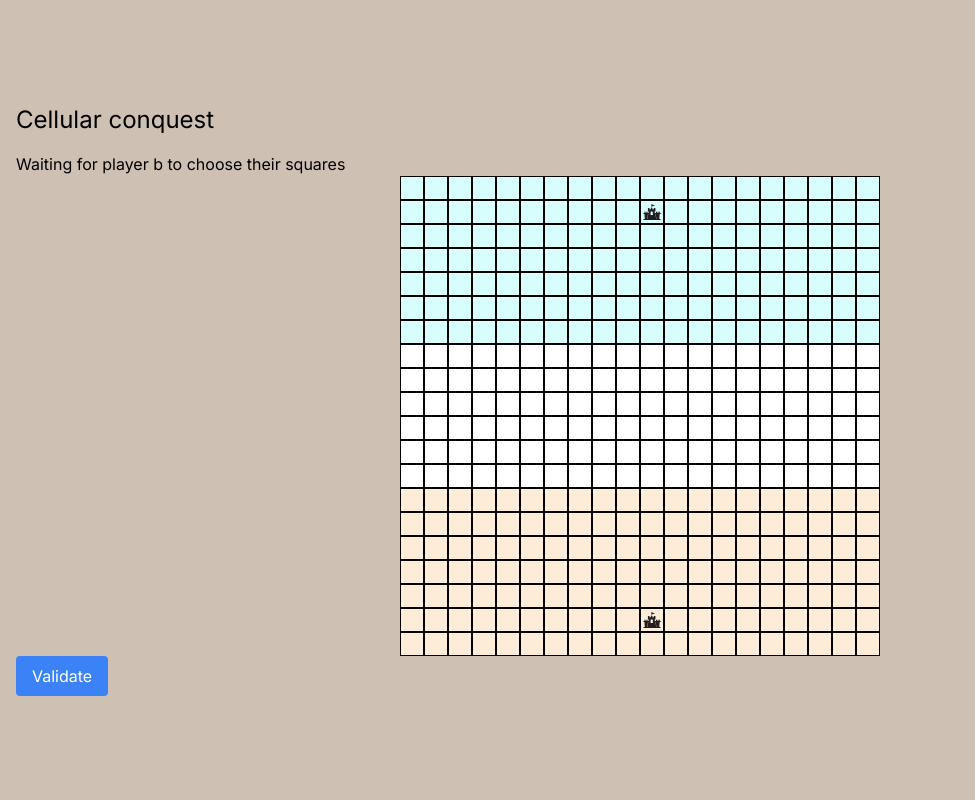
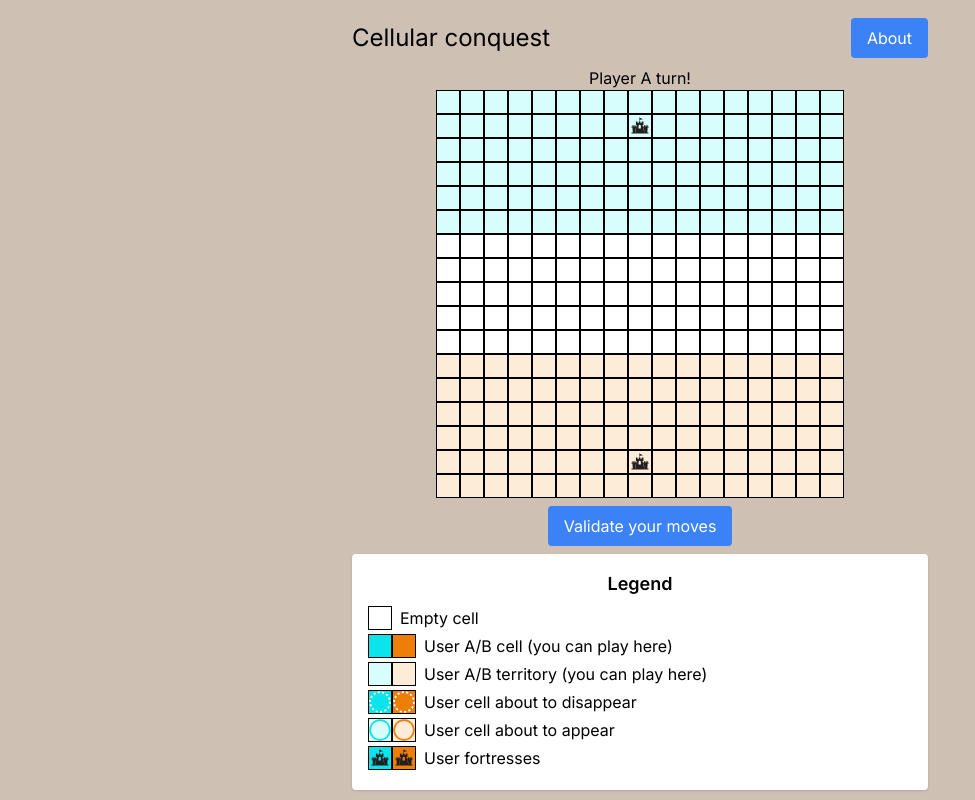
Before and after one commit to morgangiraud/cellular-conquest, a Next.js app: page / in a window 1280 px wide. Shown: the whole page, without its empty margins (0-975 px from the left). Built offline with nearby package versions, Linux system fonts and the light colour scheme.

Commit message:
Improve UI/UX

```diff
--- a/src/GameContext.tsx
+++ b/src/GameContext.tsx
@@ -29,6 +29,7 @@ interface GameContextProps {
   setMoves: React.Dispatch<React.SetStateAction<string[]>>;
   handleCellClick: (i: number, j: number) => boolean;
   handleValidation: () => void;
+  resetState: () => void;
 }
 
 export const GameContext = createContext<GameContextProps | undefined>(
@@ -57,8 +58,7 @@ export const GameContextProvider = ({
 
   const [statusText, setStatusText] = useState("");
 
-  // Initialize the board
-  useEffect(() => {
+  const resetState = () => {
     const game = new Game(size, fortressCfg);
 
     setGame(game);
@@ -72,6 +72,11 @@ export const GameContextProvider = ({
         ? GameState.PLAYER_A
         : GameState.PLAYER_B
     );
+  };
+
+  // Initialize the board
+  useEffect(() => {
+    resetState();
     // The dependency list is empty so this is only run once on mount
   }, []); // eslint-disable-line react-hooks/exhaustive-deps
 
@@ -79,7 +84,7 @@ export const GameContextProvider = ({
   useEffect(() => {
     if (player === undefined) return;
 
-    setStatusText(`Waiting for player ${player} to choose their squares`);
+    setStatusText(`Player ${player.toUpperCase()} turn!`);
   }, [player]);
 
   // Game state listener
@@ -159,7 +164,7 @@ export const GameContextProvider = ({
 
       return false;
     },
-    [player, cells, moves]
+    [player, cells, moves, size]
   );
 
   const handleValidation = useCallback(() => {
@@ -214,6 +219,7 @@ export const GameContextProvider = ({
         setMoves,
         handleCellClick,
         handleValidation,
+        resetState,
       }}
     >
       {children}
--- a/src/app/page.tsx
+++ b/src/app/page.tsx
@@ -5,9 +5,11 @@ import GridView from "../components/GridView";
 import { useGameData } from "@/GameContext";
 import { GameState } from "@/constants";
 import { useEffect } from "react";
+import Legend from "@/components/Legend";
+import AboutModal from "@/components/AboutModal";
 
 export default function Home() {
-  const { gameState, statusText, handleValidation } = useGameData();
+  const { gameState, statusText, handleValidation, resetState } = useGameData();
 
   useEffect(() => {
     if (gameState === undefined) return;
@@ -23,20 +25,34 @@ export default function Home() {
 
   return (
     <div className="flex items-center justify-center h-screen">
-      <div className="container mx-auto p-4">
-        <h1 className="text-2xl mb-4">Cellular conquest</h1>
-        <p>{statusText}</p>
+      <div className="container mx-auto max-w-xl">
+        <div className="flex">
+          <h1 className="text-2xl ml-0 mr-auto my-auto">Cellular conquest</h1>
+          <AboutModal />
+        </div>
+
+        <p className="text-center">{statusText}</p>
+
         <GridView />
+        <div className="flex justify-center">
           {(gameState === GameState.PLAYER_A ||
             gameState === GameState.PLAYER_B) && (
             <Button
+              className="mx-auto"
               variant="contained"
               color="primary"
               onClick={handleValidation}
             >
-            Validate
+              Validate your moves
             </Button>
           )}
+          {gameState === GameState.END && (
+            <Button variant="contained" color="primary" onClick={resetState}>
+              Restart
+            </Button>
+          )}
+        </div>
+        <Legend />
       </div>
     </div>
   );
--- /dev/null
+++ b/src/components/AboutModal.tsx
@@ -0,0 +1,68 @@
+import { useState } from "react";
+
+import Button from "@/components/Button";
+import { NB_UPDATE_PER_TURN } from "@/constants";
+
+export default function AboutModal() {
+  const [isOpen, setIsOpen] = useState(false);
+
+  return (
+    <div>
+      <Button
+        className="mx-auto"
+        variant="contained"
+        color="primary"
+        onClick={() => setIsOpen(true)}
+      >
+        About
+      </Button>
+      {isOpen && (
+        <div className="fixed inset-0 flex items-center justify-center z-50">
+          {/* Overlay */}
+          <div
+            className="fixed inset-0 bg-black opacity-50"
+            onClick={() => setIsOpen(false)}
+          />
+
+          <div className="bg-white p-6 rounded shadow-lg max-w-md max-h-[80%] overflow-auto w-full mx-auto z-10">
+            <h2 className="text-xl font-bold mb-3">Game mechanics</h2>
+            <ol className="list-decimal list-inside space-y-2">
+              <li className="text-lg">
+                The game accommodates two players, referred to as Player A and
+                Player B.
+              </li>
+              <li className="text-lg">
+                Each cell in the game can exist in one of three states: empty,
+                occupied by Player A (marked as &apos;a&apos;), or occupied by
+                Player B (marked as &apos;b&apos;).
+              </li>
+              <li className="text-lg">
+                The transitions of the cells follow the rules of Conway&apos;s
+                Game of Life, where &apos;a&apos; and &apos;b&apos; represent
+                live cells. When a new cell is born, its type is determined by
+                the majority of its neighboring cells.
+              </li>
+              <li className="text-lg">
+                The game grid is divided into two territories, each serving as
+                the &apos;country&apos; for one player. Within each country,
+                there is a designated area known as the &apos;fortress&apos;.
+              </li>
+              <li className="text-lg">
+                Each turn, both players are allowed to modify the state of up to
+                three cells within their respective countries. After these
+                modifications, the game evolves naturally for{" "}
+                {NB_UPDATE_PER_TURN} iterations according to the rules of
+                cellular automata.
+              </li>
+              <li className="text-lg">
+                The ultimate objective is to infiltrate the opponent&apos;s
+                fortress. The first player to successfully place a cell within
+                the fortress of the opposing player is declared the winner.
+              </li>
+            </ol>
+          </div>
+        </div>
+      )}
+    </div>
+  );
+}
--- a/src/components/Button.tsx
+++ b/src/components/Button.tsx
@@ -1,13 +1,20 @@
 interface ButtonProps {
+  className?: string;
   variant?: string;
   color?: string;
   onClick: () => void;
   children: React.ReactNode;
 }
 
-const Button = ({ variant, color, onClick, children }: ButtonProps) => (
+const Button = ({
+  variant,
+  color,
+  onClick,
+  children,
+  className = "",
+}: ButtonProps) => (
   <button
-    className={`px-4 py-2 rounded ${
+    className={`px-4 py-2 my-2 rounded ${className} ${
       variant === "contained"
         ? "bg-blue-500 text-white"
         : "border border-blue-500 text-blue-500"
--- a/src/components/CellView.tsx
+++ b/src/components/CellView.tsx
@@ -1,10 +1,11 @@
 import React, { useState } from "react";
 
 import { CellState, Diff, NB_MAX_MOVES, Territory } from "@/constants";
-import { Fort } from "@/svgs/fort";
+import { Fort } from "@/svgs/Fort";
 import { Cell } from "@/Game";
 import { classNames } from "@/utils";
-import { DashedCircle } from "./svgs/dashed-circle";
+import { DashedCircle } from "@/svgs/DashedCircle";
+import { Circle } from "@/svgs/Circle";
 
 interface CellViewProps {
   cell: Cell;
@@ -28,7 +29,7 @@ const CellView = ({
     const maximumReached = onClick();
     if (maximumReached) {
       setShowTooltip(true);
-      setTimeout(() => setShowTooltip(false), 2000);
+      setTimeout(() => setShowTooltip(false), 1000);
     } else {
       setIsBouncing(true);
       setTimeout(() => setIsBouncing(false), 300);
@@ -44,10 +45,12 @@ const CellView = ({
     <>
       <div
         className={classNames(
-          "w-6 h-6 border border-black flex items-center justify-center",
+          "w-6 h-6 border border-black relative items-center justify-center",
           bgClass,
           canInteract
-            ? `cursor-pointer hover:border-cell-${cell.state} hover:scale-125 ${
+            ? `cursor-pointer hover:border-cell-${
+                cell.state
+              } hover:scale-125 hover:z-10 ${
                 isBouncing ? "animate-bounce" : ""
               }`
             : "cursor-not-allowed",
@@ -56,20 +59,30 @@ const CellView = ({
         onClick={handleClick}
       >
         {diff[0] === -1 && (
-          <div className="relative w-6 h-6">
-            <DashedCircle color="black"></DashedCircle>
+          <div className="absolute top-0 left-0 w-full h-full">
+            <DashedCircle color="white" />
           </div>
         )}{" "}
         {diff[0] === 1 && (
-          <div className="relative w-6 h-6">
-            <DashedCircle
+          <div className="absolute top-0 left-0 w-full h-full">
+            <Circle
               color={
                 diff[1] === CellState.A ? "var(--cell-a)" : "var(--cell-b)"
               }
-            ></DashedCircle>
+            />
           </div>
         )}
-        {isFortress && <Fort />}
+        {isFortress && (
+          <div
+            className={
+              diff[0] === 0
+                ? "absolute top-0 left-0 w-full h-full"
+                : "absolute top-0.5 left-0 w-full h-4"
+            }
+          >
+            <Fort />
+          </div>
+        )}
         {showTooltip && (
           <div className="absolute -top-8 left-1/2 transform -translate-x-1/2 w-48 p-2 bg-black text-white text-xs rounded">
             Maximum {NB_MAX_MOVES} squares can be selected. Unselect a square
--- a/src/components/GridView.tsx
+++ b/src/components/GridView.tsx
@@ -2,22 +2,47 @@
 
 import React from "react";
 
-import Row from "./Row";
 import { useGameData } from "@/GameContext";
+import { CellState, Diff, Territory } from "@/constants";
+import CellView from "./CellView";
 
 const GridView = () => {
-  const { size, cells, handleCellClick } = useGameData();
+  const { size, cells, handleCellClick, fortressCfg, player, nextDiffMap } =
+    useGameData();
 
   if (!cells) return null;
   return (
     <div className={`grid grid-cols-${size} gap-0`}>
-      {cells.map((cellsRow, rowIndex) => (
-        <Row
-          key={rowIndex}
-          cellsRow={cellsRow}
-          rowIndex={rowIndex}
-          onCellClick={handleCellClick}
-        />
+      {cells.map((cellsRow, rowIdx) => (
+        <div key={rowIdx} className="flex mx-auto">
+          {cellsRow.map((cell, colIdx) => {
+            const isFortress =
+              fortressCfg &&
+              (fortressCfg.a.x === colIdx || fortressCfg.b.x === colIdx) &&
+              (fortressCfg.a.y === rowIdx || fortressCfg.b.y === rowIdx);
+
+            const canInteract =
+              (player === CellState.A &&
+                [Territory.A, Territory.AB].indexOf(cell.territory) !== -1) ||
+              (player === CellState.B &&
+                [Territory.B, Territory.AB].indexOf(cell.territory) !== -1);
+
+            const nextDiff: Diff = nextDiffMap
+              ? nextDiffMap[rowIdx][colIdx]
+              : [0, CellState.EMPTY];
+
+            return (
+              <CellView
+                key={colIdx}
+                cell={cell}
+                diff={nextDiff}
+                canInteract={canInteract}
+                isFortress={isFortress}
+                onClick={() => canInteract && handleCellClick(rowIdx, colIdx)}
+              />
+            );
+          })}
+        </div>
       ))}
     </div>
   );
--- /dev/null
+++ b/src/components/Legend.tsx
@@ -0,0 +1,132 @@
+import React from "react";
+import { CellState, Diff, Territory } from "@/constants";
+
+import CellView from "./CellView";
+import { Cell } from "@/Game";
+
+interface LegendItem {
+  cells: Cell[];
+  diffs: Diff[];
+  canInteract: boolean;
+  isFortress?: boolean;
+  text: string;
+}
+
+const LegendItem = ({
+  cells,
+  diffs,
+  canInteract,
+  isFortress,
+  text,
+}: LegendItem) => (
+  <div className="flex items-center  my-1">
+    {cells.map((cell, i) => (
+      <CellView
+        key={i}
+        cell={cell}
+        diff={diffs[i]}
+        canInteract={canInteract}
+        isFortress={isFortress}
+        onClick={() => false}
+      />
+    ))}
+
+    <p className="ml-2">{text}</p>
+  </div>
+);
+
+const legendElements: LegendItem[] = [
+  {
+    cells: [new Cell(CellState.EMPTY, Territory.EMPTY)],
+    diffs: [[0, CellState.EMPTY]],
+    canInteract: false,
+    isFortress: false,
+    text: "Empty cell",
+  },
+  {
+    cells: [
+      new Cell(CellState.A, Territory.A),
+      new Cell(CellState.B, Territory.B),
+    ],
+    diffs: [
+      [0, CellState.EMPTY],
+      [0, CellState.EMPTY],
+    ],
+    canInteract: true,
+    isFortress: false,
+    text: "User A/B cell (you can play here)",
+  },
+
+  {
+    cells: [
+      new Cell(CellState.EMPTY, Territory.A),
+      new Cell(CellState.EMPTY, Territory.B),
+    ],
+    diffs: [
+      [0, CellState.EMPTY],
+      [0, CellState.EMPTY],
+    ],
+    canInteract: true,
+    isFortress: false,
+    text: "User A/B territory (you can play here)",
+  },
+  {
+    cells: [
+      new Cell(CellState.A, Territory.A),
+      new Cell(CellState.B, Territory.B),
+    ],
+    diffs: [
+      [-1, CellState.EMPTY],
+      [-1, CellState.EMPTY],
+    ],
+    canInteract: false,
+    isFortress: false,
+    text: "User cell about to disappear",
+  },
+  {
+    cells: [
+      new Cell(CellState.EMPTY, Territory.A),
+      new Cell(CellState.EMPTY, Territory.B),
+    ],
+    diffs: [
+      [1, CellState.A],
+      [1, CellState.B],
+    ],
+    canInteract: false,
+    isFortress: false,
+    text: "User cell about to appear",
+  },
+  {
+    cells: [
+      new Cell(CellState.A, Territory.A),
+      new Cell(CellState.B, Territory.B),
+    ],
+    diffs: [
+      [0, CellState.A],
+      [0, CellState.B],
+    ],
+    canInteract: false,
+    isFortress: true,
+    text: "User fortresses",
+  },
+];
+
+const Legend = () => {
+  return (
+    <div className="p-4 bg-white shadow rounded">
+      <h3 className="text-center text-lg font-semibold mb-2">Legend</h3>
+      {legendElements.map((el, i) => (
+        <LegendItem
+          key={i}
+          cells={el.cells}
+          diffs={el.diffs}
+          canInteract={el.canInteract}
+          isFortress={el.isFortress}
+          text={el.text}
+        />
+      ))}
+    </div>
+  );
+};
+
+export default Legend;
--- a/src/components/Row.tsx
+++ /dev/null
@@ -1,51 +0,0 @@
-// Row.tsx
-
-import React from "react";
-import CellView from "./CellView";
-
-import { CellState, Diff, Territory } from "@/constants";
-import { useGameData } from "@/GameContext";
-import { Cell } from "@/Game";
-
-interface RowProps {
-  cellsRow: Cell[];
-  rowIndex: number;
-
-  onCellClick: (i: number, j: number) => boolean;
-}
-
-const Row = ({ cellsRow, rowIndex, onCellClick }: RowProps) => {
-  const { fortressCfg, player, nextDiffMap } = useGameData();
-
-  return (
-    <div className="flex mx-auto">
-      {cellsRow.map((cell, cellIndex) => {
-        const isFortress =
-          fortressCfg &&
-          (fortressCfg.a.x === cellIndex || fortressCfg.b.x === cellIndex) &&
-          (fortressCfg.a.y === rowIndex || fortressCfg.b.y === rowIndex);
-
-        const canInteract =
-          (player === CellState.A && cell.territory === Territory.A) ||
-          (player === CellState.B && cell.territory === Territory.B);
-
-        const nextDiff: Diff = nextDiffMap
-          ? nextDiffMap[rowIndex][cellIndex]
-          : [0, CellState.EMPTY];
-
-        return (
-          <CellView
-            key={cellIndex}
-            cell={cell}
-            diff={nextDiff}
-            canInteract={canInteract}
-            isFortress={isFortress}
-            onClick={() => canInteract && onCellClick(rowIndex, cellIndex)}
-          />
-        );
-      })}
-    </div>
-  );
-};
-
-export default Row;
--- a/src/constants.ts
+++ b/src/constants.ts
@@ -39,7 +39,7 @@ export type fortressCfg = {
   b: Position & Size;
 };
 
-export const BOARD_SIZE = 20;
+export const BOARD_SIZE = 17;
 export const NB_UPDATE_PER_TURN = 10;
 export const NB_MAX_MOVES = 5;
 export const FRAME_RATE = 10;
--- /dev/null
+++ b/src/svgs/Circle.tsx
@@ -0,0 +1,20 @@
+import * as React from "react";
+
+export const Circle = ({ color }: { color: string }) => {
+  return (
+    <svg
+      className="absolute w-full h-full"
+      viewBox="0 0 100 100"
+      xmlns="http://www.w3.org/2000/svg"
+    >
+      <circle
+        cx="50"
+        cy="50"
+        r="45"
+        fill="transparent"
+        stroke={color}
+        strokeWidth="8%"
+      />
+    </svg>
+  );
+};
--- a/src/components/svgs/dashed-circle.tsx
+++ b/src/svgs/DashedCircle.tsx
@@ -14,7 +14,7 @@ export const DashedCircle = ({ color }: { color: string }) => {
         fill="transparent"
         stroke={color}
         strokeDasharray="10"
-        strokeWidth="5"
+        strokeWidth="8%"
       />
     </svg>
   );
--- a/src/svgs/fort.tsx
+++ b/src/svgs/Fort.tsx
@@ -3,10 +3,9 @@ import React from "react";
 export const Fort = () => (
   <>
     <svg
+      className="absolute w-full h-full"
+      viewBox="0 0 25000 25000"
       xmlns="http://www.w3.org/2000/svg"
-      width="23"
-      height="23"
-      viewBox="0 0 25000 25000"
     >
       <g fill="rgb(35,31,32)">
         <g>
```
Lines whose indentation alone changed are shown as unchanged.
